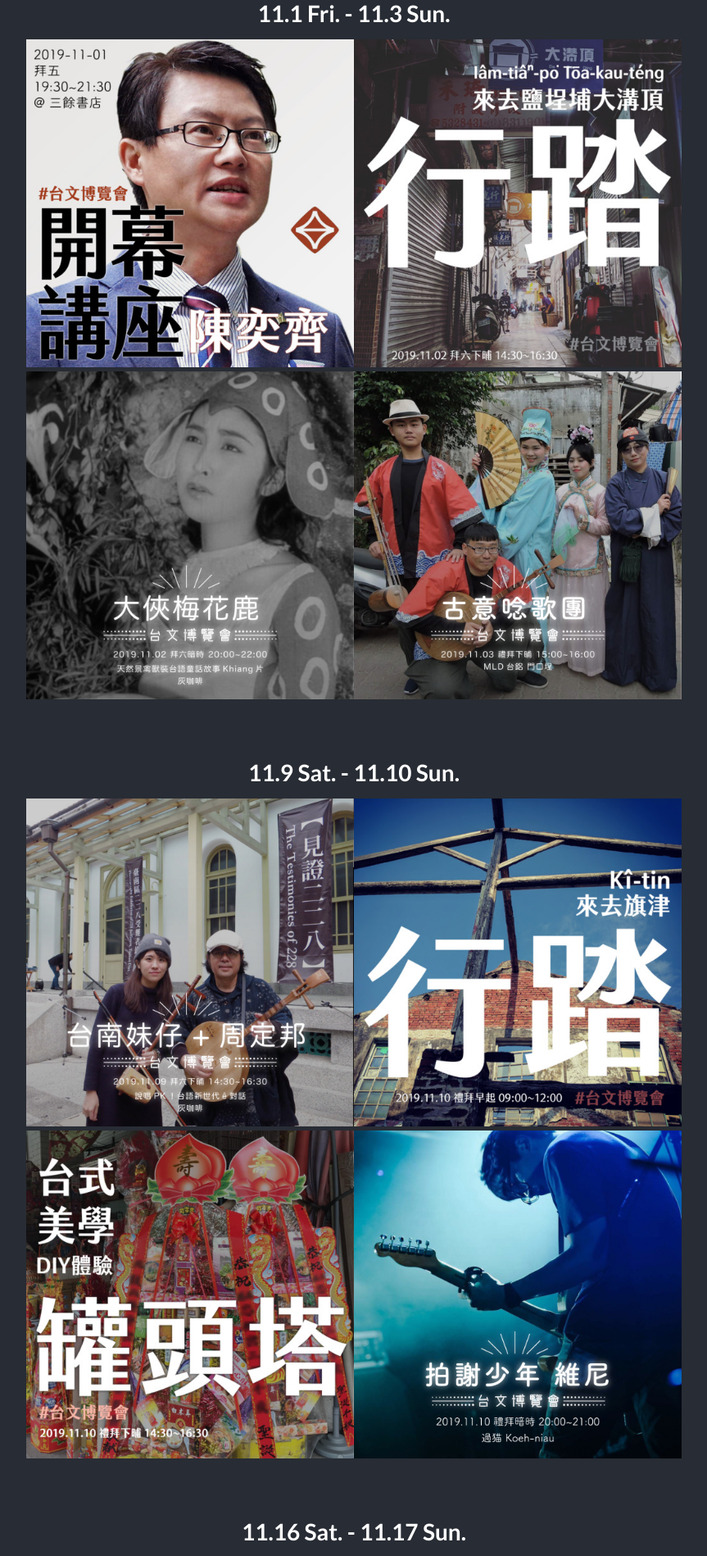
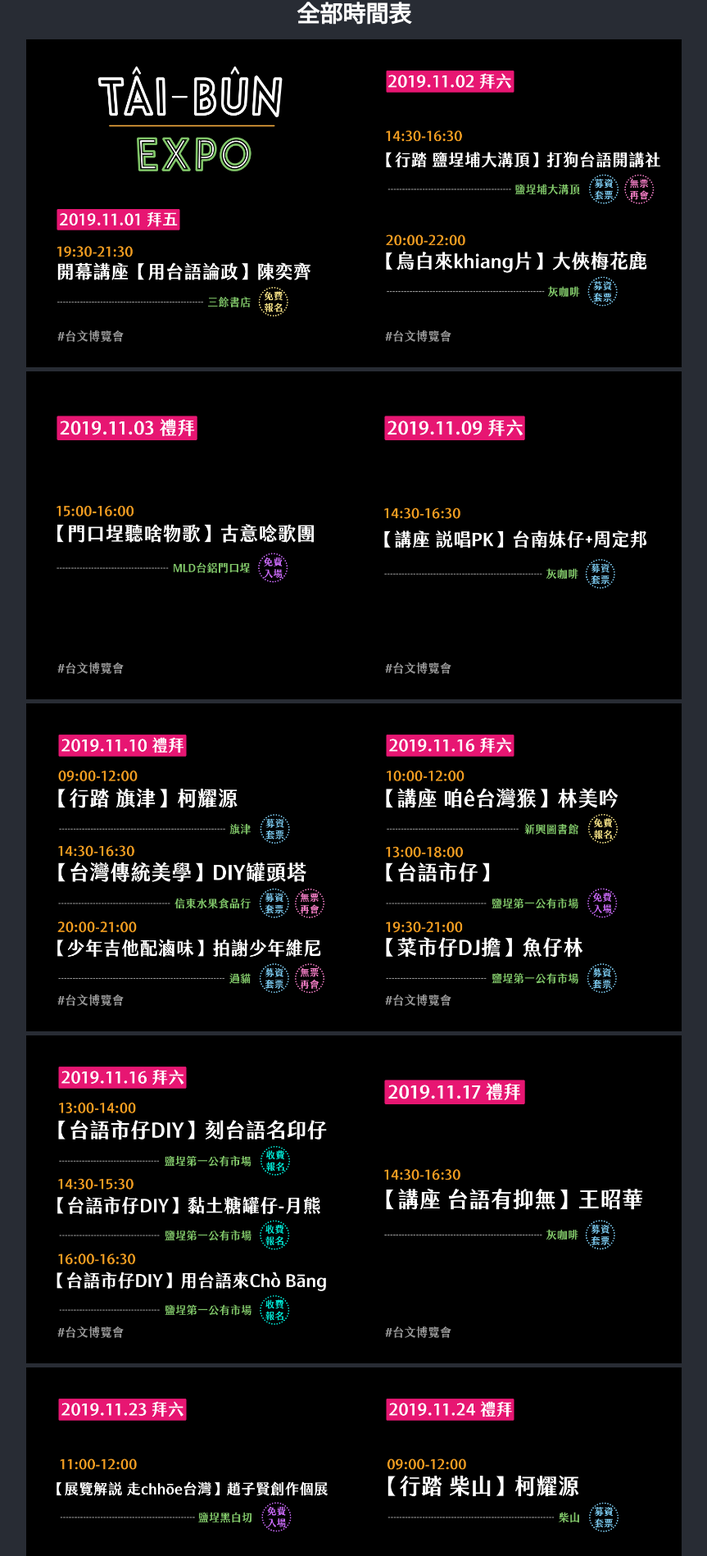
Before and after one commit to TAI-BUN-EXPO/TAI-BUN-EXPO, a React (Create React App) app: page / in a window 1280 px wide. Shown: the part 868-2766 px from the top of the page at 82% size, without its empty margins (208-1071 px from the left). Built offline with nearby package versions, Linux system fonts and the light colour scheme.

Commit message:
Update tshingtuann.js

```diff
--- a/src/TshingTuann/tshingtuann.js
+++ b/src/TshingTuann/tshingtuann.js
@@ -1,5 +1,54 @@
 
 export const tshingtuann = [
+  {
+	sikan: "全部時間表",
+	hangbok: [
+	    {
+		    too: require('../SikanPioToo/20191101.jpg'),
+		    bangtsi: 'https://www.facebook.com/taibunexpo/',
+		},
+	    {
+		    too: require('../SikanPioToo/20191102.jpg'),
+		    bangtsi: 'https://www.facebook.com/taibunexpo/',
+		},
+            {
+		    too: require('../SikanPioToo/20191103.jpg'),
+		    bangtsi: 'https://www.facebook.com/taibunexpo/',
+		},
+	    {
+		    too: require('../SikanPioToo/20191109.jpg'),
+		    bangtsi: 'https://www.facebook.com/taibunexpo/',
+		},
+	    {
+		    too: require('../SikanPioToo/20191110.jpg'),
+		    bangtsi: 'https://www.facebook.com/taibunexpo/',
+		},
+	    {
+		    too: require('../SikanPioToo/20191116_Chhī-á.jpg'),
+		    bangtsi: 'https://www.facebook.com/taibunexpo/',
+		},
+            {
+		    too: require('../SikanPioToo/20191116_DIY.jpg'),
+		    bangtsi: 'https://www.facebook.com/taibunexpo/',
+		},
+	    {
+		    too: require('../SikanPioToo/20191117.jpg'),
+		    bangtsi: 'https://www.facebook.com/taibunexpo/',
+		},
+	    {
+		    too: require('../SikanPioToo/20191123.jpg'),
+		    bangtsi: 'https://www.facebook.com/taibunexpo/',
+		},
+	    {
+		    too: require('../SikanPioToo/20191124.jpg'),
+		    bangtsi: 'https://www.facebook.com/taibunexpo/',
+		},
+	    {
+		    too: require('../SikanPioToo/20191130.jpg'),
+		    bangtsi: 'https://www.facebook.com/taibunexpo/',
+		},
+	],
+  },
   {
 	sikan: "11.1 Fri. - 11.3 Sun.",
 	hangbok: [
```
